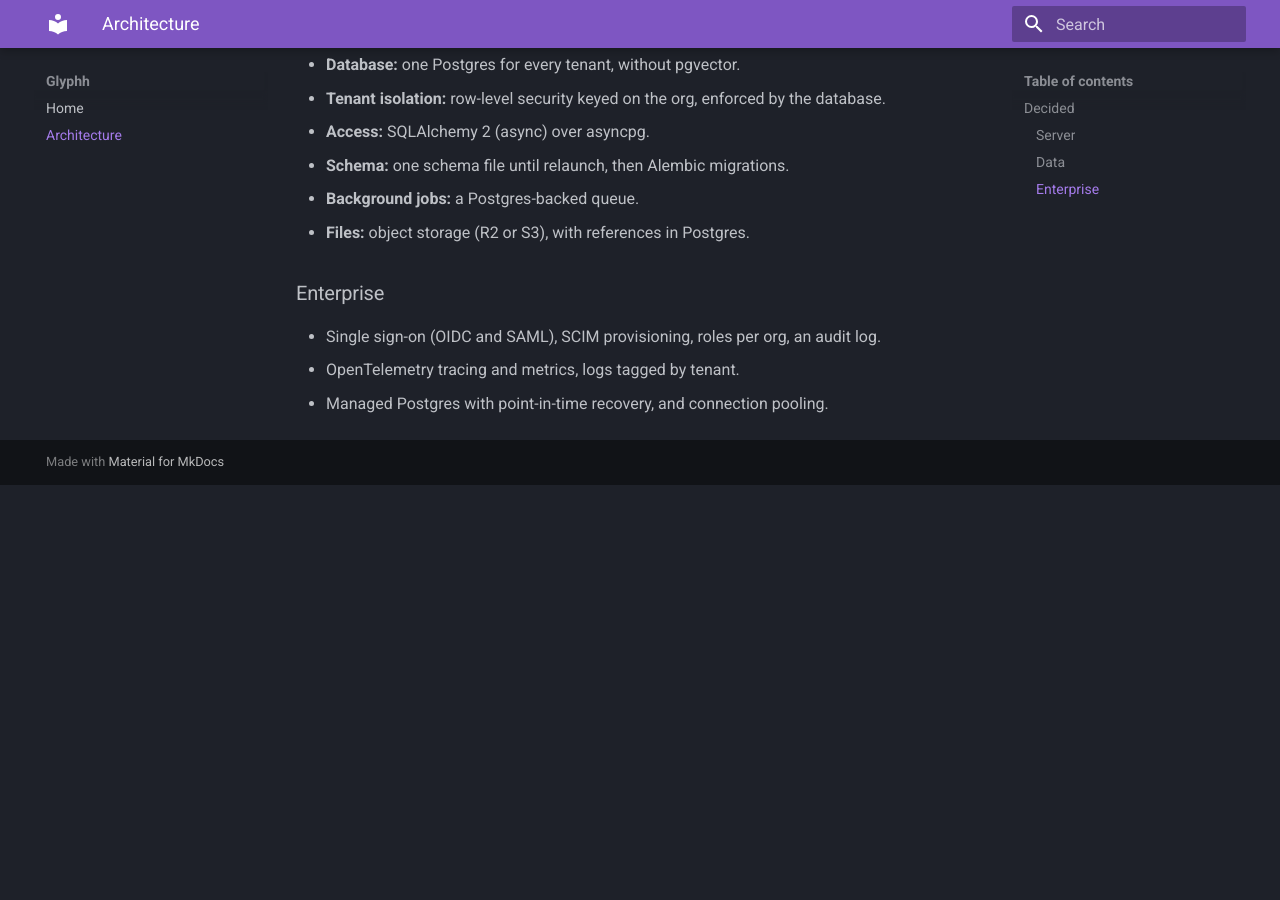
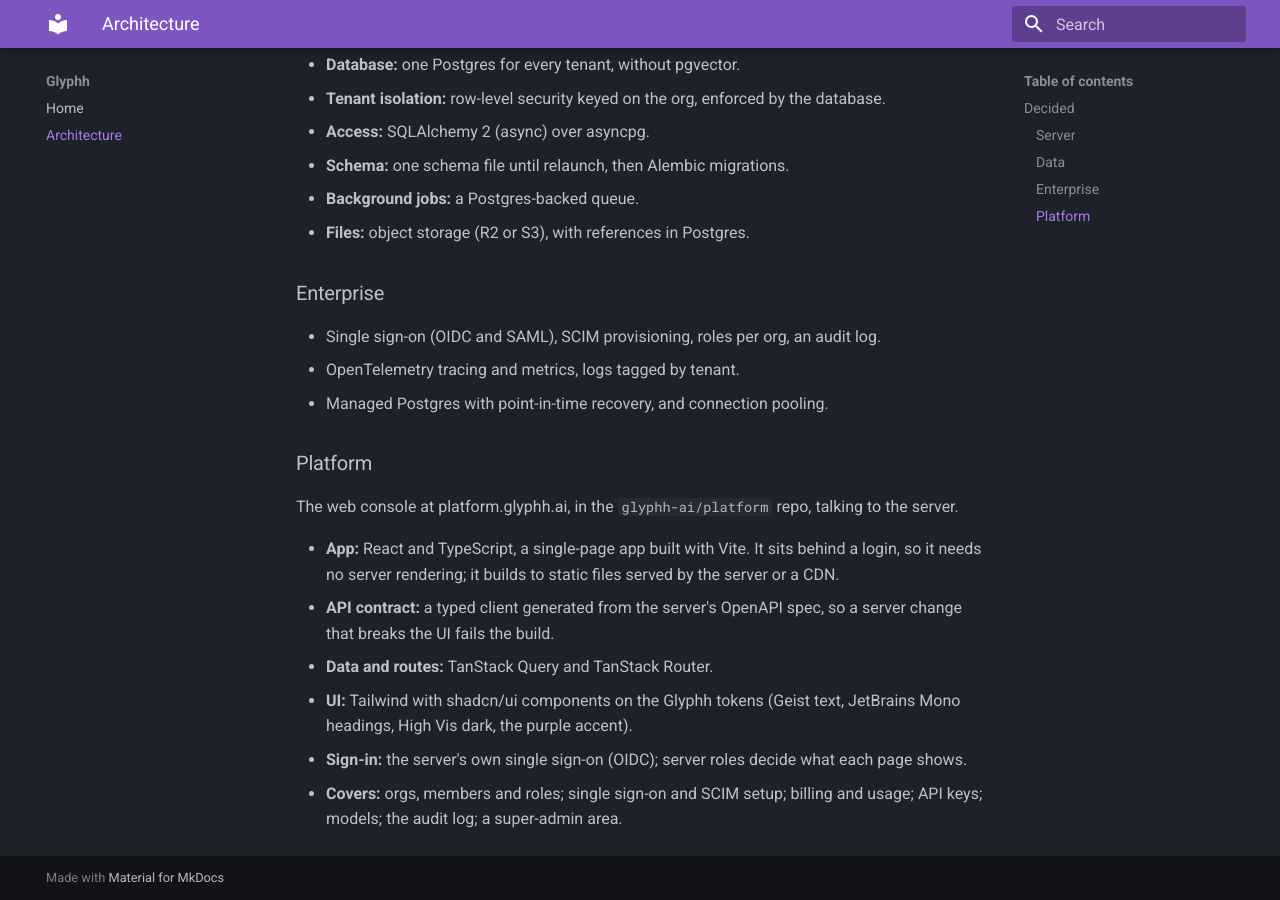
Before and after one commit to glyphh-ai/server, an MkDocs documentation site: the page built from docs/architecture.md, in a window 1280 px wide and 900 px high, scrolled down 537 px. Built offline with MkDocs 1.6.1 and Material for MkDocs 9.7.7, drawn with Linux system fonts in a browser that asks for light colours; before the commit the page ends 1022 px from its top, so only the background shows below that.

Commit message:
Architecture: the platform UI decisions
Co-Authored-By: Claude Opus 5.5 <noreply@anthropic.com>

```diff
--- a/docs/architecture.md
+++ b/docs/architecture.md
@@ -32,3 +32,14 @@ A single-deployment, multi-tenant cloud SaaS.
 - Single sign-on (OIDC and SAML), SCIM provisioning, roles per org, an audit log.
 - OpenTelemetry tracing and metrics, logs tagged by tenant.
 - Managed Postgres with point-in-time recovery, and connection pooling.
+
+### Platform
+
+The web console at platform.glyphh.ai, in the `glyphh-ai/platform` repo, talking to the server.
+
+- **App:** React and TypeScript, a single-page app built with Vite. It sits behind a login, so it needs no server rendering; it builds to static files served by the server or a CDN.
+- **API contract:** a typed client generated from the server's OpenAPI spec, so a server change that breaks the UI fails the build.
+- **Data and routes:** TanStack Query and TanStack Router.
+- **UI:** Tailwind with shadcn/ui components on the Glyphh tokens (Geist text, JetBrains Mono headings, High Vis dark, the purple accent).
+- **Sign-in:** the server's own single sign-on (OIDC); server roles decide what each page shows.
+- **Covers:** orgs, members and roles; single sign-on and SCIM setup; billing and usage; API keys; models; the audit log; a super-admin area.
```
